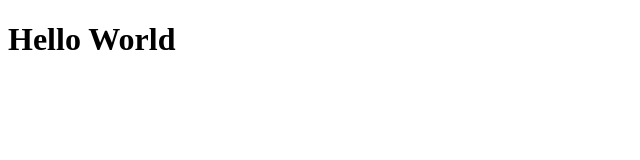
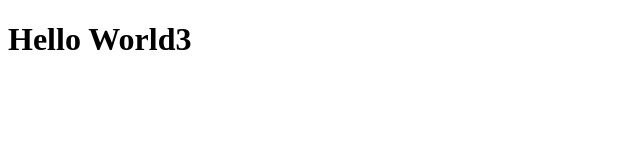
Before and after one commit to robinndev/toWines, a React (Create React App) app in the folder towines/: page / in a window 1280 px wide. Shown: the top 160 px of the page, without its empty margins (0-640 px from the left). Built offline with nearby package versions, Linux system fonts and the light colour scheme.

Commit message:
adicionando pages e rotas

```diff
--- a/towines/package.json
+++ b/towines/package.json
@@ -8,8 +8,10 @@
     "@testing-library/user-event": "^12.1.10",
     "react": "^17.0.2",
     "react-dom": "^17.0.2",
+    "react-router-dom": "^5.2.0",
     "react-scripts": "4.0.3",
-    "web-vitals": "^1.0.1"
+    "web-vitals": "^1.0.1",
+    "yarn": "^1.22.11"
   },
   "scripts": {
     "start": "react-scripts start",
--- a/towines/src/App.js
+++ b/towines/src/App.js
@@ -1,8 +1,28 @@
-function App() {
+// import {Rotas} from "./router/router"
+
+// function App() {
+//   return (
+//   <div>
+//     <Rotas/>
+//   </div>
+//   );
+// }
+
+// export default App;
+
+import React from "react";
+// import { BrowserRouter } from "react-router-dom";
+import {Router} from "./router/router"
+// import GlobalState from './global/GlobalState';
+
+
+const App = () => {
+
   return (
     <div>
-    <h1>Hello World</h1>
+      <Router />
     </div>
+
   );
 }
 
--- /dev/null
+++ b/towines/src/pages/About/Index.js
@@ -0,0 +1,9 @@
+import React from "react"
+
+export const AboutPage = () => {
+return(
+    <div>
+    <h1>Hello World1</h1>
+    </div>
+)
+}
--- /dev/null
+++ b/towines/src/pages/Faqs/Index.js
@@ -0,0 +1,9 @@
+import React from "react"
+
+export const FaqsPage = () => {
+return(
+    <div>
+    <h1>Hello World2</h1>
+    </div>
+)
+}
--- /dev/null
+++ b/towines/src/pages/Home/Index.js
@@ -0,0 +1,9 @@
+import React from "react"
+
+export const HomePage = () => {
+return(
+    <div>
+    <h1>Hello World3</h1>
+    </div>
+)
+}
--- /dev/null
+++ b/towines/src/pages/Products/Index.js
@@ -0,0 +1,9 @@
+import React from "react"
+
+export const ProductsPage = () => {
+return(
+    <div>
+    <h1>Hello World4</h1>
+    </div>
+)
+}
--- /dev/null
+++ b/towines/src/router/router.js
@@ -0,0 +1,47 @@
+// import React from "react";
+// import { ProductsPage } from "..ProductsPage/pages/Products/ProductsPage"
+// import { FaqsPage } from ".FaqsPage./pages/Faqs/FaqsPage";
+// import { AboutPage } from ".AboutPage./pages/About/AboutPage"
+// import { HomePage } from "../pages/Home/HomePage"
+// import { BrowserRouter, Route, Switch } from "react-router-dom"
+
+// export const Rotas = () => {
+//     return (
+//         <BrowserRouter>
+//             <Switch>
+//                 <Route path="/" exact component={HomePage} />
+//                 <Route path="/FaqsPage" exact component={FaqsPage} />
+//                 <Route path="/AboutPage" exact component={AboutPage} />
+//                 <Route path="/ProductsPage" exact component={ProductsPage} />
+//             </Switch>
+//         </BrowserRouter>
+//     )
+// }
+
+
+import React from "react";
+import { BrowserRouter, Route, Switch } from "react-router-dom";
+import {FaqsPage} from "../pages/Faqs/Index"
+import { HomePage } from "../pages/Home/Index.js";
+import { AboutPage } from "../pages/About/Index";
+import {ProductsPage} from "../pages/Products/Index.js"
+
+export const Router = () => {
+  return (
+    <BrowserRouter>
+      <Switch>
+        <Route exact path={"/"}>
+          <HomePage />
+        </Route>
+        <Route exact path={"/about"}>
+          <AboutPage />
+        </Route>
+        <Route exact path={"/products"}>
+          <ProductsPage />
+        </Route>
+        <Route exact path={"/faqs"}>
+          <FaqsPage />
+        </Route>
+      </Switch>
+    </BrowserRouter>
+  )};
```
Also changed, not shown: towines/src/pages/About/styles.js (added), towines/src/pages/Faqs/styles.js (added), towines/src/pages/Home/styles.js (added), towines/src/pages/Products/styles.js (added), towines/src/services/api.js (added), 1 other file (tests, documents, lock files or other folders).
